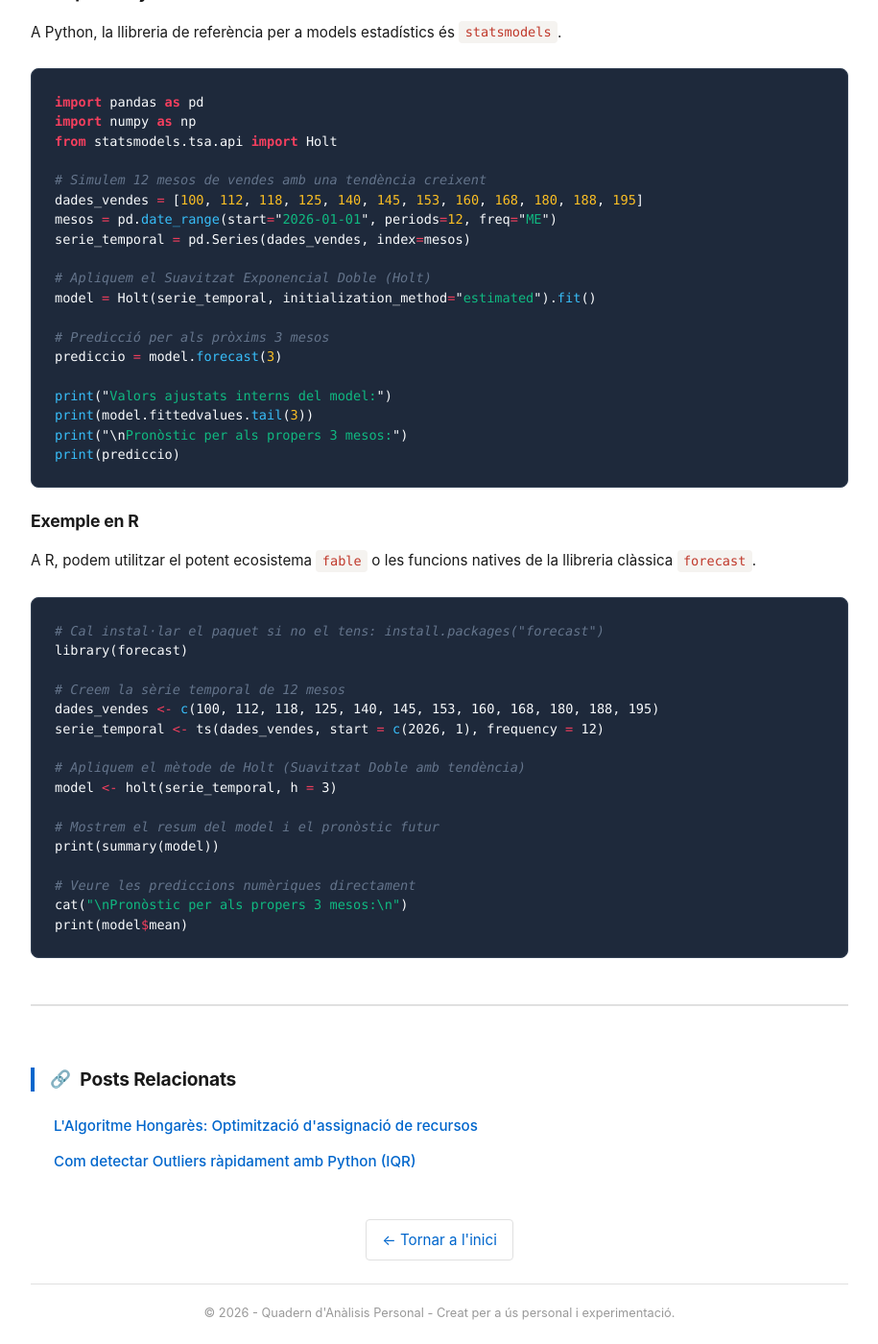
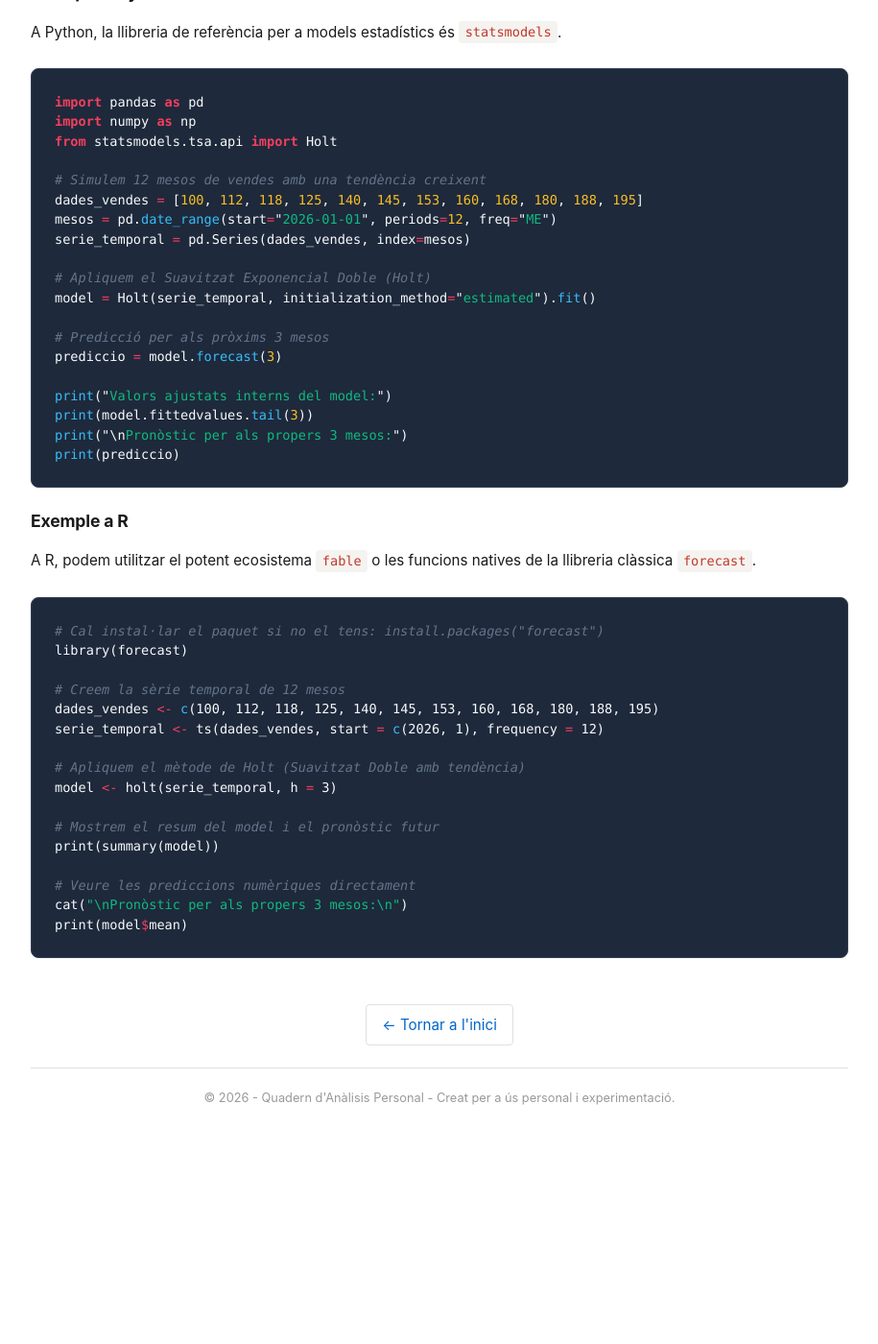
Before and after one commit to alberthr/alberthr.github.io, a Jekyll site: the page built from _posts/2018-06-09-suavitzat-exponencial.md, in a window 1280 px wide and 1400 px high, scrolled down 1659 px. Shown: the whole window at 96% size, without its empty margins (182-1097 px from the left). Built offline with Jekyll 4.4.1, drawn with Linux system fonts in a browser that asks for light colours; comment, search, counter and statistics services are not loaded; after the commit the page ends 2834 px from its top, so only the background shows below that; some of the changed text lies outside the part shown.

Commit message:
Revise language and formatting in suavitzat exponencial post
Updated the post to change language references from 'Python' and 'R' to 'a Python' and 'a R', and adjusted formatting for code blocks.

````diff
--- a/_posts/2018-06-09-suavitzat-exponencial.md
+++ b/_posts/2018-06-09-suavitzat-exponencial.md
@@ -3,9 +3,7 @@
 title: "Suavitzat Exponencial: Predicció de Sèries Temporals"
 tags:
   - series-temporals
-  - python
-  - r
-  - pronostic
+  - tendencies
 ---
 
 En l'anàlisi de sèries temporals, un dels reptes més habituals és separar el "soroll" de la veritable tendència de les dades. Si treballem amb mètriques de negoci que fluctuen diàriament (com les visites de la web o les vendes d'un e-commerce), fer un pronòstic basat en mitjanes mòbils simples pot deixar fora informació crucial. Per resoldre això d'una manera estadísticament robusta, disposem del **Suavitzat Exponencial** (*Exponential Smoothing*).
@@ -52,7 +50,7 @@
 
 Anem a simular una sèrie temporal de vendes i a aplicar-hi un suavitzat doble (amb tendència) per fer una predicció dels següents passos.
 
-### Exemple en Python
+### Exemple a Python
 
 A Python, la llibreria de referència per a models estadístics és `statsmodels`.
 
@@ -78,10 +76,10 @@
 print(prediccio)
 ```
 
-### Exemple en R
+### Exemple a R
 A R, podem utilitzar el potent ecosistema `fable` o les funcions natives de la llibreria clàssica `forecast`.
 
-```R
+```r
 # Cal instal·lar el paquet si no el tens: install.packages("forecast")
 library(forecast)
 
````
